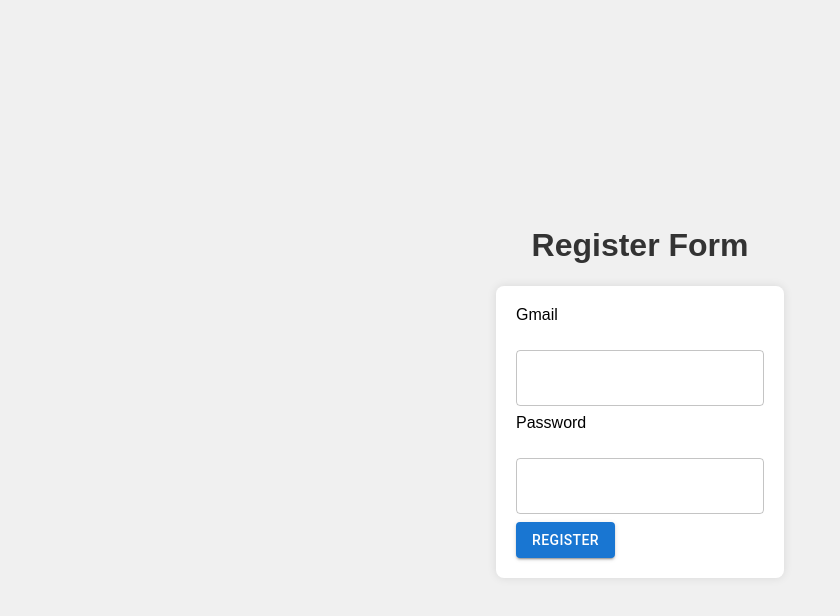
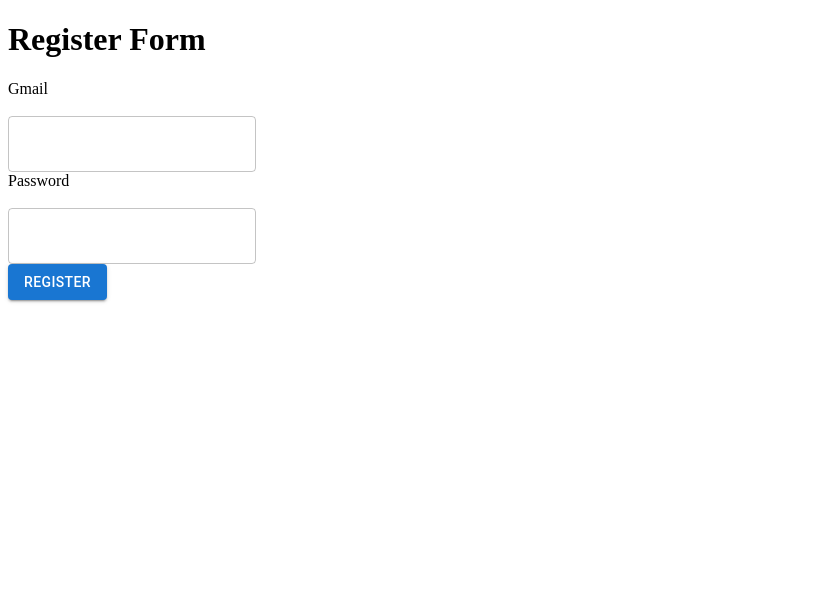
Before and after one commit to khushbooAggarwal15/delivery-app, a Next.js app: page / in a window 1280 px wide. Shown: the top 616 px of the page, without its empty margins (0-840 px from the left). Built offline with nearby package versions, Linux system fonts and the light colour scheme.

Commit message:
navigation

```diff
--- a/package.json
+++ b/package.json
@@ -9,6 +9,7 @@
     "lint": "next lint"
   },
   "dependencies": {
+    "@bradgarropy/next-link": "^1.1.0",
     "@emotion/react": "^11.11.1",
     "@emotion/styled": "^11.11.0",
     "@hookform/resolvers": "^3.3.2",
--- a/src/pages/dashboardpage/index.tsx
+++ b/src/pages/dashboardpage/index.tsx
@@ -18,7 +18,7 @@ const Dashboard = () => {
   };
   return (
     <div>
-      <h1>Welcome to the Dashboard</h1>
+      {/* <h1>Welcome to the Dashboard</h1> */}
       {user && user.role === "user" && <UserDashboard />}
       {user && user.role === "admin" && <AdminDashboard />}
       <button onClick={logoutSubmit}>logout</button>
--- a/src/styles/globals.css
+++ b/src/styles/globals.css
@@ -1,45 +0,0 @@
-body {
-    font-family: 'Arial', sans-serif;
-    margin: 0;
-    padding: 0;
-    display: flex;
-    justify-content: center;
-    align-items: center;
-    height: 100vh;
-    background-color: #f0f0f0;
-  }
-
-  form {
-    background-color: #ffffff;
-    padding: 20px;
-
-    border-radius: 8px;
-    box-shadow: 0 0 10px rgba(0, 0, 0, 0.1);
-  }
-
-  h1 {
-    text-align: center;
-    color: #333;
-  }
-
-  div {
-    margin-bottom: 8px;
-  }
-
-  TextField {
-    width: 100%;
-  }
-
-  button {
-    background-color: #4caf50;
-    color: white;
-    padding: 10px 15px;
-    border: none;
-    border-radius: 4px;
-    cursor: pointer;
-    font-size: 16px;
-  }
-
-  button:hover {
-    background-color: #45a049;
-  }
```
Also changed, not shown: src/components/Orders/Orders.tsx (added, +7 -0 lines), src/components/UserDashboard/UserDashboard.module.css (added, +34 -0 lines), src/components/UserDashboard/UserDashboard.tsx (+13 -1 lines), 1 other file (tests, documents, lock files or other folders).
